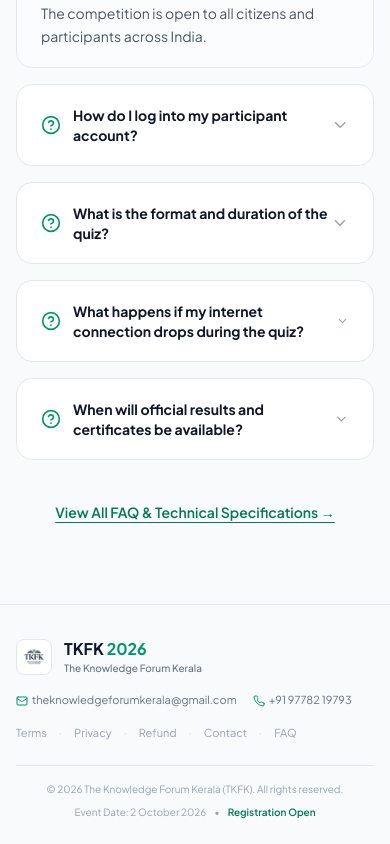
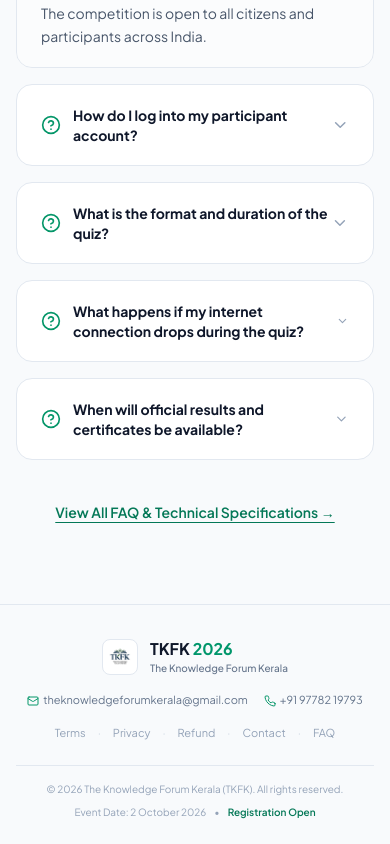
Before and after one commit to muhammedparad/tkfk.in, a Next.js app: page / in a window 390 px wide. Shown: the part 4024-4868 px from the top of the page. Built offline with nearby package versions, Linux system fonts and the light colour scheme; no server answers.

Commit message:
Center mobile footer content

```diff
--- a/src/components/layout/Footer.tsx
+++ b/src/components/layout/Footer.tsx
@@ -100,9 +100,9 @@ export const Footer: React.FC = () => {
         </div>
 
         {/* ── Mobile: compact footer ── */}
-        <div className="md:hidden pb-6 border-b border-slate-200 space-y-4">
+        <div className="md:hidden pb-6 border-b border-slate-200 space-y-4 text-center">
           {/* Brand row */}
-          <div className="flex items-center gap-3">
+          <div className="flex items-center justify-center gap-3">
             <div className="w-9 h-9 bg-white rounded-lg shadow-xs border border-slate-200 p-0.5 flex items-center justify-center">
               <Image
                 src="/images/tkfk_logo.png"
@@ -112,14 +112,14 @@ export const Footer: React.FC = () => {
                 className="object-contain"
               />
             </div>
-            <div>
+            <div className="text-left">
               <span className="text-base font-bold text-slate-900">TKFK <span className="text-[#00966b]">2026</span></span>
               <p className="text-[10px] text-slate-500 font-medium">The Knowledge Forum Kerala</p>
             </div>
           </div>
 
           {/* Contact row — compact inline */}
-          <div className="flex flex-wrap gap-x-4 gap-y-1.5 text-[11px] text-slate-500">
+          <div className="flex flex-wrap justify-center gap-x-4 gap-y-1.5 text-[11px] text-slate-500">
             <a href={`mailto:${EVENT_CONFIG.supportEmail}`} className="flex items-center gap-1 hover:text-emerald-700">
               <Mail className="w-3 h-3 text-emerald-600" />
               <span>{EVENT_CONFIG.supportEmail}</span>
@@ -131,7 +131,7 @@ export const Footer: React.FC = () => {
           </div>
 
           {/* Key links — single row */}
-          <div className="flex flex-wrap gap-x-3 gap-y-1 text-[11px]">
+          <div className="flex flex-wrap justify-center gap-x-3 gap-y-1 text-[11px]">
             <Link href="/terms" className="text-slate-400 hover:text-emerald-700">Terms</Link>
             <span className="text-slate-300">·</span>
             <Link href="/privacy" className="text-slate-400 hover:text-emerald-700">Privacy</Link>
```
